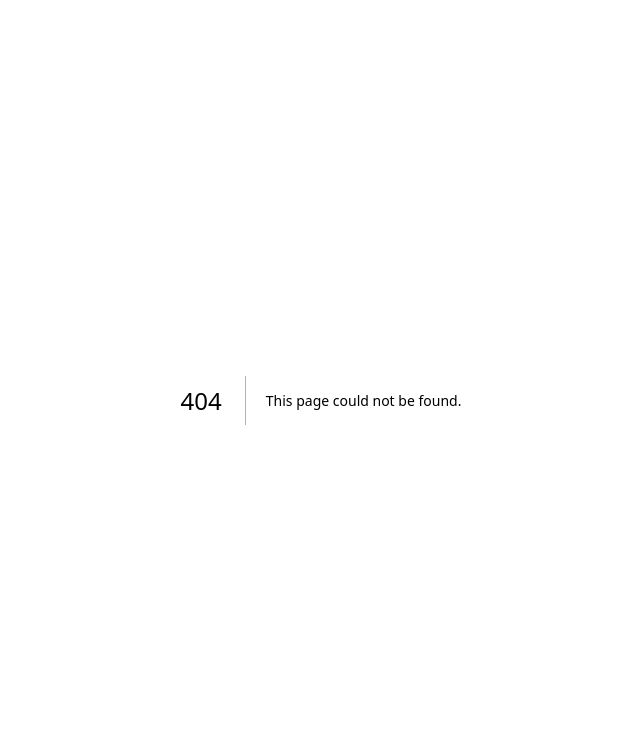
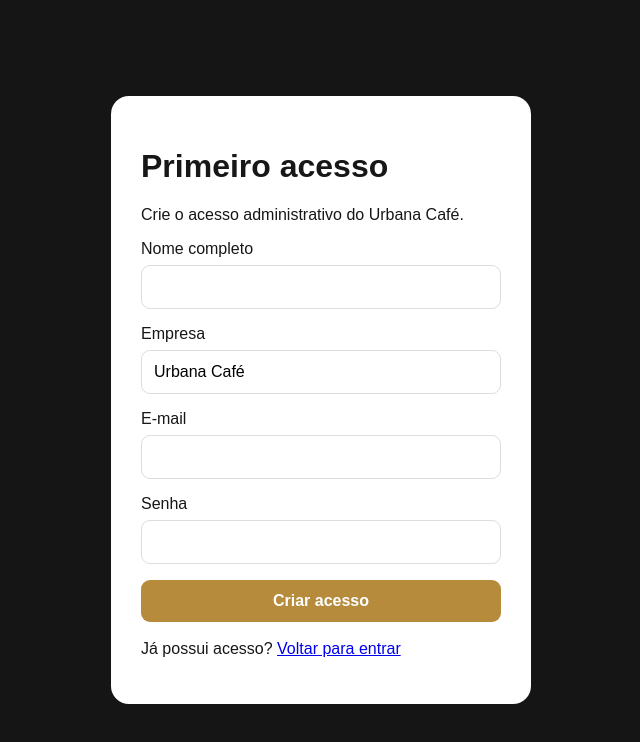
Before and after one commit to GrupoXuy/urbanacafe-system, a Next.js app: page /cadastro in a window 1280 px wide. Before the commit this address had no page. Shown: the top 742 px of the page, without its empty margins (319-959 px from the left). Built offline with nearby package versions, Linux system fonts and the light colour scheme; no server answers.

Commit message:
feat: adicionar primeiro acesso administrativo

```diff
--- /dev/null
+++ b/app/cadastro/page.tsx
@@ -0,0 +1,90 @@
+"use client";
+
+import Link from "next/link";
+import {FormEvent,useState} from "react";
+import {useRouter} from "next/navigation";
+import {createClient} from "@/lib/supabase-browser";
+
+export default function Cadastro(){
+  const router=useRouter();
+  const [name,setName]=useState("");
+  const [business,setBusiness]=useState("Urbana Café");
+  const [email,setEmail]=useState("");
+  const [password,setPassword]=useState("");
+  const [message,setMessage]=useState("");
+  const [loading,setLoading]=useState(false);
+
+  async function submit(e:FormEvent){
+    e.preventDefault();
+    setLoading(true);
+    setMessage("");
+    const supabase=createClient();
+    const {data,error}=await supabase.auth.signUp({
+      email:email.trim(),
+      password,
+      options:{
+        data:{full_name:name.trim()},
+        emailRedirectTo:"https://urbanacafe-system.vercel.app/auth/callback?next=/dashboard"
+      }
+    });
+    if(error){
+      setMessage(error.message);
+      setLoading(false);
+      return;
+    }
+    if(data.session){
+      const {error:setupError}=await supabase.rpc("setup_business",{
+        p_name:business.trim()||"Urbana Café",
+        p_full_name:name.trim()||null
+      });
+      if(setupError){
+        setMessage(setupError.message);
+        setLoading(false);
+        return;
+      }
+      router.push("/dashboard");
+      return;
+    }
+    setMessage("Cadastro criado. Verifique seu e-mail para confirmar o acesso e depois entre no sistema.");
+    setLoading(false);
+  }
+
+  return (
+    <main className="login">
+      <form className="login-card" onSubmit={submit}>
+        <h1>Primeiro acesso</h1>
+        <p>Crie o acesso administrativo do Urbana Café.</p>
+
+        {message&&<div className="notice">{message}</div>}
+
+        <label className="field">
+          <span>Nome completo</span>
+          <input value={name} onChange={e=>setName(e.target.value)} required />
+        </label>
+
+        <label className="field">
+          <span>Empresa</span>
+          <input value={business} onChange={e=>setBusiness(e.target.value)} required />
+        </label>
+
+        <label className="field">
+          <span>E-mail</span>
+          <input type="email" value={email} onChange={e=>setEmail(e.target.value)} required />
+        </label>
+
+        <label className="field">
+          <span>Senha</span>
+          <input type="password" value={password} onChange={e=>setPassword(e.target.value)} minLength={8} required />
+        </label>
+
+        <button className="btn" disabled={loading}>
+          {loading?"Criando acesso...":"Criar acesso"}
+        </button>
+
+        <p style={{marginTop:18}}>
+          Já possui acesso? <Link href="/login">Voltar para entrar</Link>
+        </p>
+      </form>
+    </main>
+  );
+}
```
